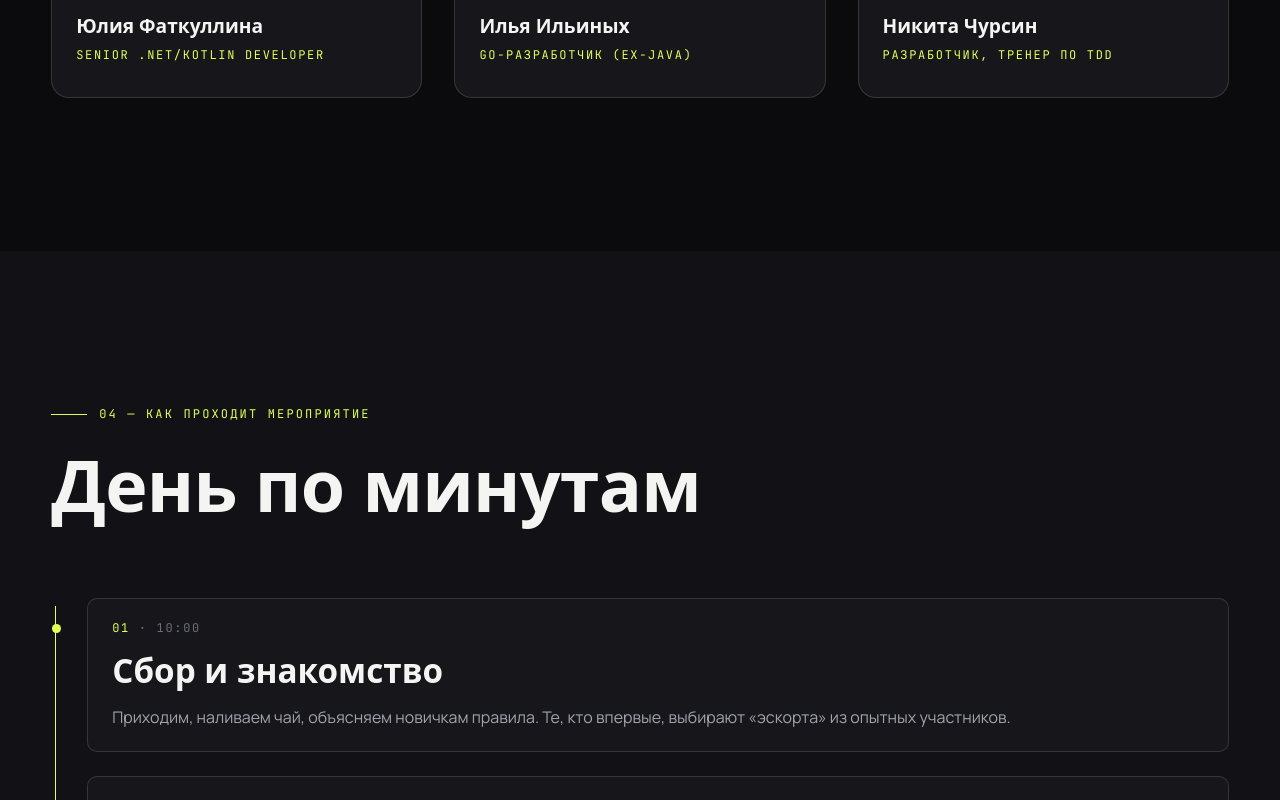
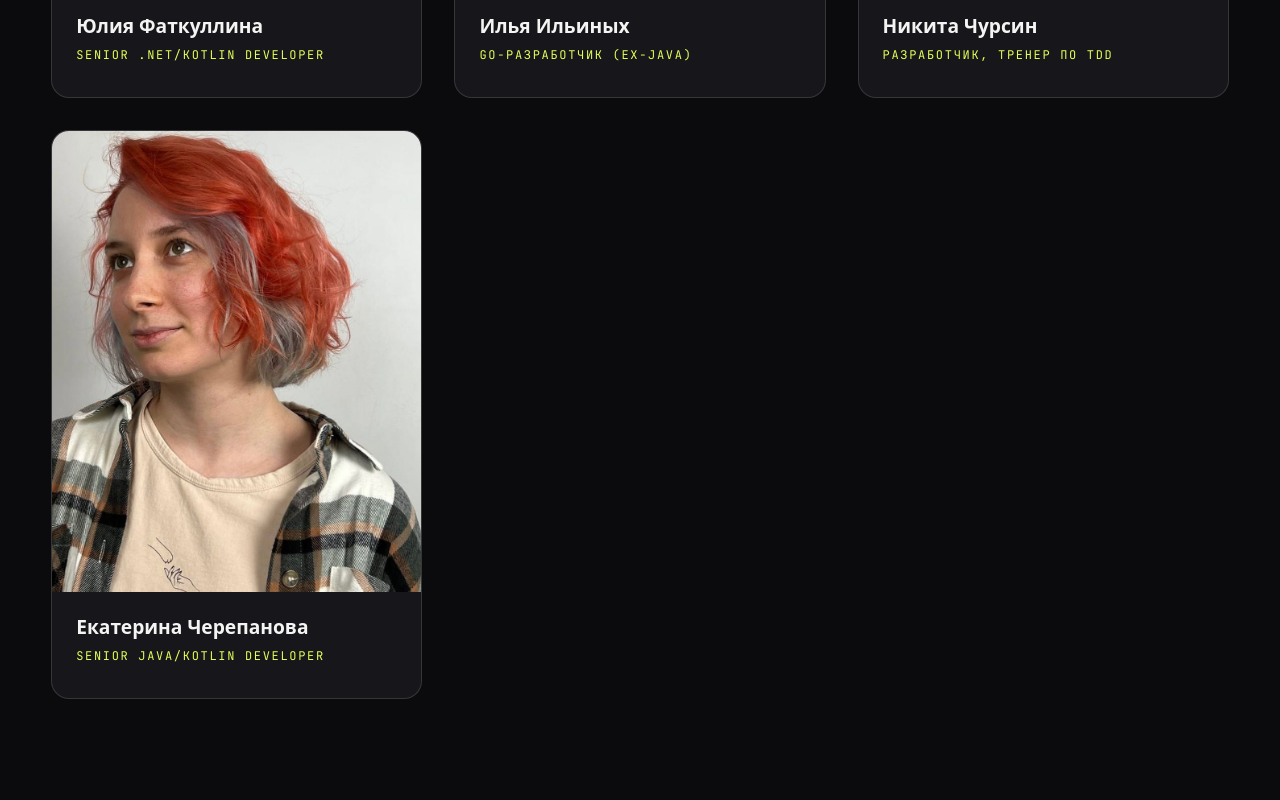
Before and after one commit to Code-Retreat-Russia/code-retreat-russia.github.io, a React (Vite) app: page / in a window 1280 px wide. Shown: the part 5720-6520 px from the top of the page. Built offline with nearby package versions, Linux system fonts and the light colour scheme; a web font is replaced by a local one.

Commit message:
Добавил Екатерину

```diff
--- a/src/data/trainers.ts
+++ b/src/data/trainers.ts
@@ -72,4 +72,10 @@ export const trainers: Trainer[] = [
         role: "Разработчик, тренер по TDD",
         photo: asset("images/trainers/nikita-chursin.jpg"),
     },
+    {
+        id: "ekaterina-cherepanova",
+        name: "Екатерина Черепанова",
+        role: "Senior Java/Kotlin Developer",
+        photo: asset("images/trainers/ekaterina-cherepanova.jpg"),
+    },
 ];
```
